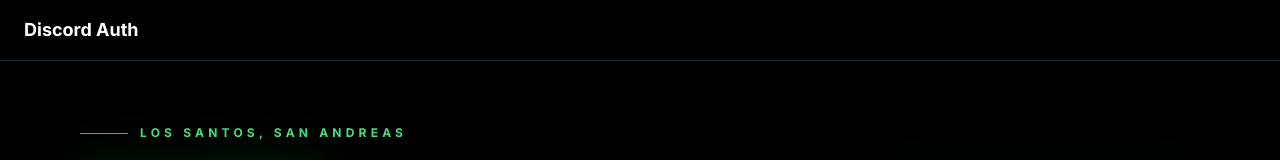
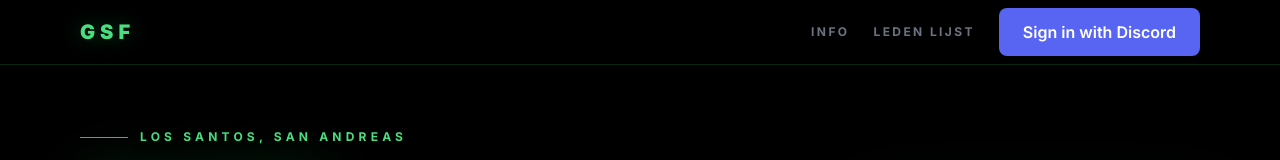
Before and after one commit to NLhelixroleplayNL/hackykoet, a Next.js app: page / in a window 1280 px wide. Shown: the top 160 px of the page. Built offline with nearby package versions, Linux system fonts and the light colour scheme; no server answers.

Commit message:
Update Navbar.tsx

```diff
--- a/components/Navbar.tsx
+++ b/components/Navbar.tsx
@@ -1,18 +1,60 @@
-"use client"
+import { getServerSession } from "next-auth"
+import { authOptions } from "@/lib/auth"
+import Image from "next/image"
 import Link from "next/link"
-import { useSession, signOut } from "next-auth/react"
+import SignInButton from "./SignInButton"
+import SignOutButton from "./SignOutButton"
 
-export default function Navbar() {
-  const { data: session } = useSession()
+export default async function Navbar() {
+  const session = await getServerSession(authOptions)
+
   return (
-    <nav className="border-b border-gray-800 px-6 py-4 flex items-center justify-between">
-      <Link href="/" className="font-bold text-white text-lg">Discord Auth</Link>
-      {session && (
-        <div className="flex items-center gap-4">
-          <span className="text-gray-400 text-sm">{session.user.username}</span>
-          <button onClick={() => signOut()} className="btn-ghost">Sign out</button>
+    <header className="sticky top-0 z-50 bg-black/90 backdrop-blur border-b border-green-500/20">
+      <nav className="max-w-6xl mx-auto px-4 h-16 flex items-center justify-between">
+        {/* Brand */}
+        <Link
+          href="/"
+          className="font-black text-green-400 text-xl tracking-[0.25em] hover:text-green-300 transition-colors"
+          style={{ textShadow: "0 0 20px rgba(34,197,94,0.4)" }}
+        >
+          GSF
+        </Link>
+
+        {/* Nav links + auth */}
+        <div className="flex items-center gap-6">
+          <Link
+            href="/#info"
+            className="hidden sm:block text-xs font-bold text-gray-500 hover:text-green-400 tracking-[0.2em] uppercase transition-colors"
+          >
+            Info
+          </Link>
+
+          <Link
+            href="/leden"
+            className="hidden sm:block text-xs font-bold text-gray-500 hover:text-green-400 tracking-[0.2em] uppercase transition-colors"
+          >
+            Leden Lijst
+          </Link>
+
+          {session ? (
+            <div className="flex items-center gap-3">
+              <Image
+                src={session.user.avatar}
+                alt={`${session.user.username}'s avatar`}
+                width={32}
+                height={32}
+                className="rounded-full ring-2 ring-green-500/40"
+              />
+              <span className="text-sm text-green-300 hidden sm:inline">
+                {session.user.username}
+              </span>
+              <SignOutButton />
+            </div>
+          ) : (
+            <SignInButton variant="nav" />
+          )}
         </div>
-      )}
-    </nav>
+      </nav>
+    </header>
   )
 }
```
